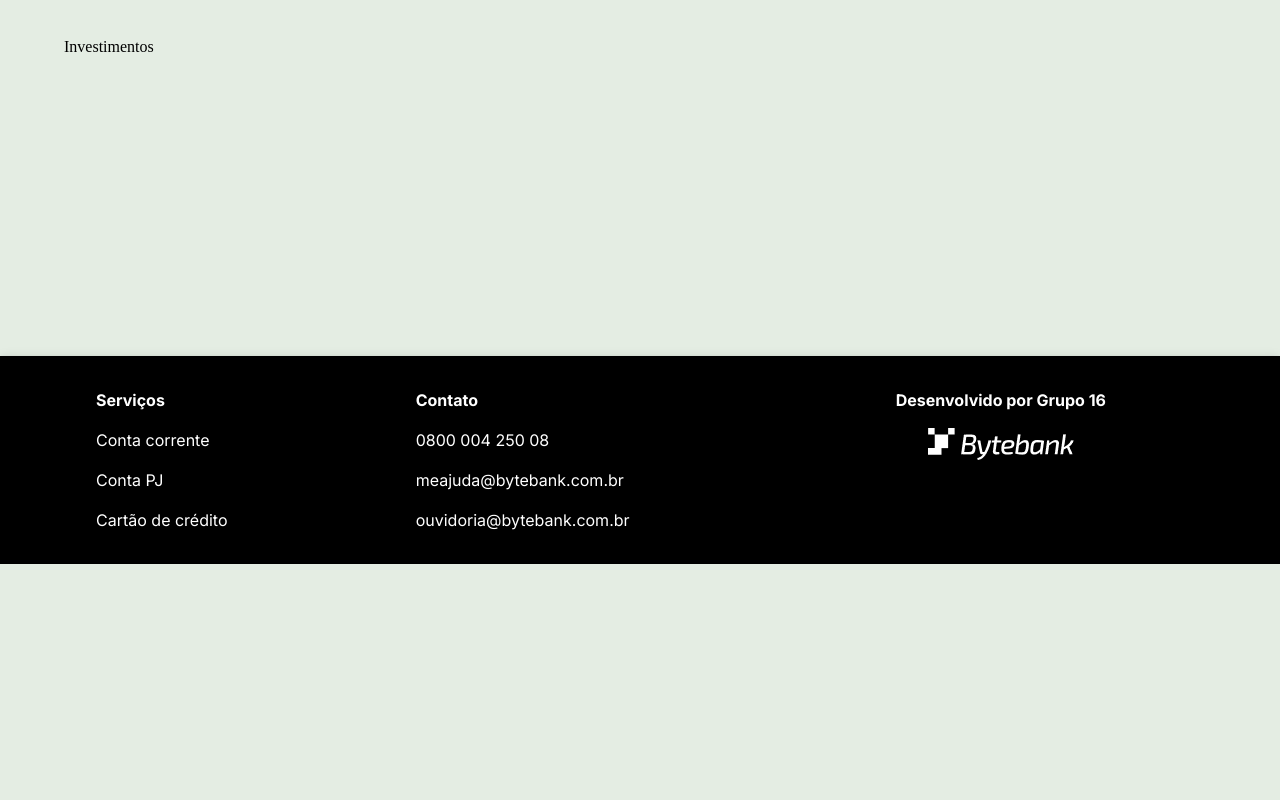
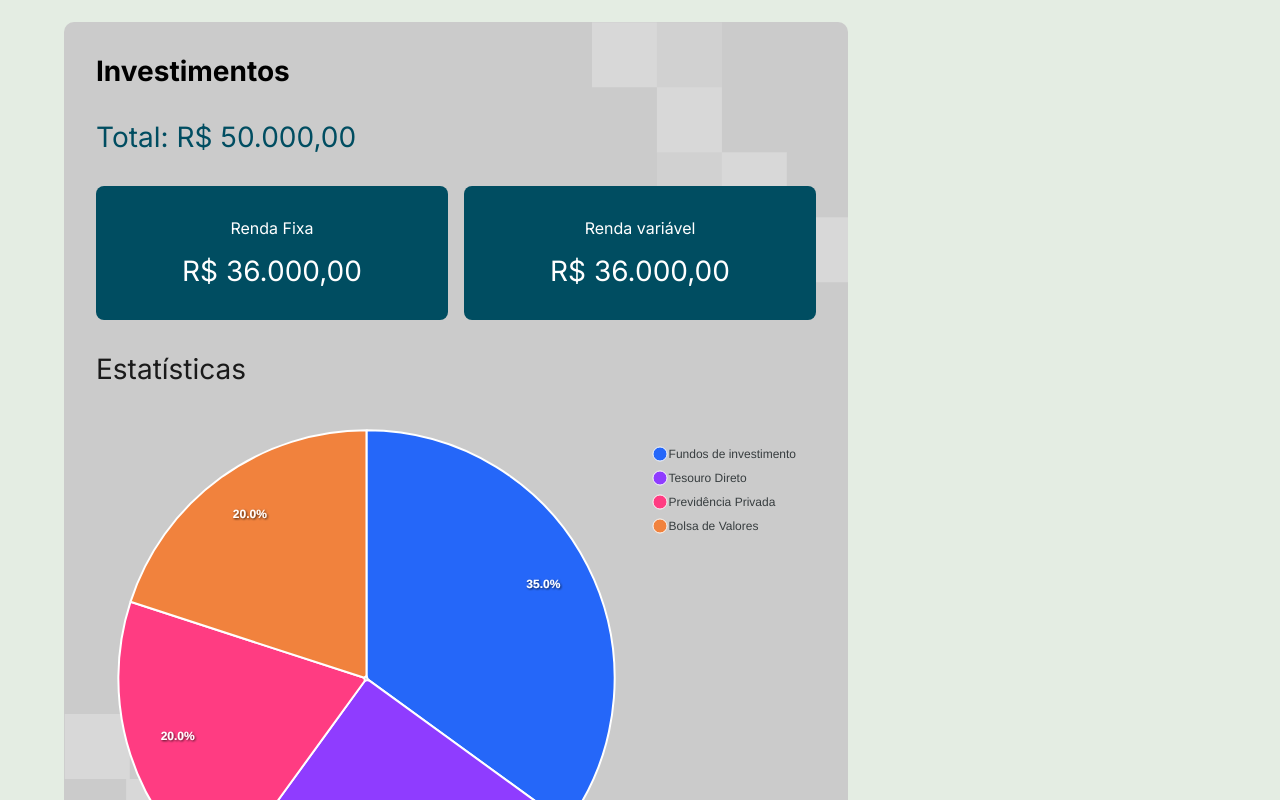
Before and after one commit to TechChallengeJourney/tech-challenge-1, a Next.js app in the folder apps/bytebank/: page /investimentos in a window 1280 px wide. Shown: the part 540-1340 px from the top of the page. Before the commit the page ends 1104 px from the top, so only its background shows below. Built offline with nearby package versions, Linux system fonts and the light colour scheme; no server answers.

Commit message:
feat: created content to the investments page

```diff
--- a/apps/bytebank/src/app/(pages)/(financial-pages)/investimentos/page.tsx
+++ b/apps/bytebank/src/app/(pages)/(financial-pages)/investimentos/page.tsx
@@ -1,5 +1,81 @@
 'use client';
 
-export default function Investimentos() {
-  return <p>Investimentos</p>;
-}
+import './style.scss';
+import { Box } from '@mui/material';
+import { BytebankCard, palette, BytebankText, BytebankChart } from '@bytebank/shared';
+
+const Investimentos: React.FC = () => {
+  return (
+    <BytebankCard
+      className="bytebank-card-content"
+      bgcolor={palette['grey.300']}
+    >
+      <Box textAlign="left" p={4}>
+        <Box pb={4}>
+          <BytebankText fontWeight={'bold'} variant="md" color="black">
+            Investimentos
+          </BytebankText>
+        </Box>
+        <Box pb={4}>
+          <BytebankText variant="md" color="primary">
+            Total: R$ 50.000,00
+          </BytebankText>
+        </Box>
+        <Box gap={2} display={'flex'} flexDirection={'row'} width={'100%'}>
+          <Box
+            width={'100%'}
+            bgcolor={palette['primary.main']}
+            p={4}
+            gap={2}
+            borderRadius={2}
+            display={'flex'}
+            flexDirection={'column'}
+            alignItems={'center'}
+          >
+            <BytebankText variant="sm" color="white">
+              Renda Fixa
+            </BytebankText>
+            <BytebankText variant="md" color="white">
+              R$ 36.000,00
+            </BytebankText>
+          </Box>
+          <Box
+            width={'100%'}
+            bgcolor={palette['primary.main']}
+            p={4}
+            gap={2}
+            borderRadius={2}
+            display={'flex'}
+            flexDirection={'column'}
+            alignItems={'center'}
+          >
+            <BytebankText variant="sm" color="white">
+              Renda variável
+            </BytebankText>
+            <BytebankText variant="md" color="white">
+              R$ 36.000,00
+            </BytebankText>
+          </Box>
+        </Box>
+        <Box py={4}>
+          <BytebankText variant="md">
+            Estatísticas
+          </BytebankText>
+        </Box>
+        <Box>
+          <BytebankChart
+            series={[35, 25, 20, 20]}
+            labels={[
+              'Fundos de investimento',
+              'Tesouro Direto',
+              'Previdência Privada',
+              'Bolsa de Valores',
+            ]}
+          ></BytebankChart>
+        </Box>
+      </Box>
+    </BytebankCard>
+  );
+};
+
+export default Investimentos;
--- /dev/null
+++ b/apps/bytebank/src/app/(pages)/(financial-pages)/investimentos/style.scss
@@ -0,0 +1,11 @@
+.bytebank-card-content {
+    border: none !important;
+    background-image:
+    url('/images/pixels-04.png'),
+    url('/images/pixels-03.png') !important;
+    background-position:
+    right top,
+    left bottom !important;
+    background-repeat:
+    no-repeat, no-repeat !important;
+  }
```
